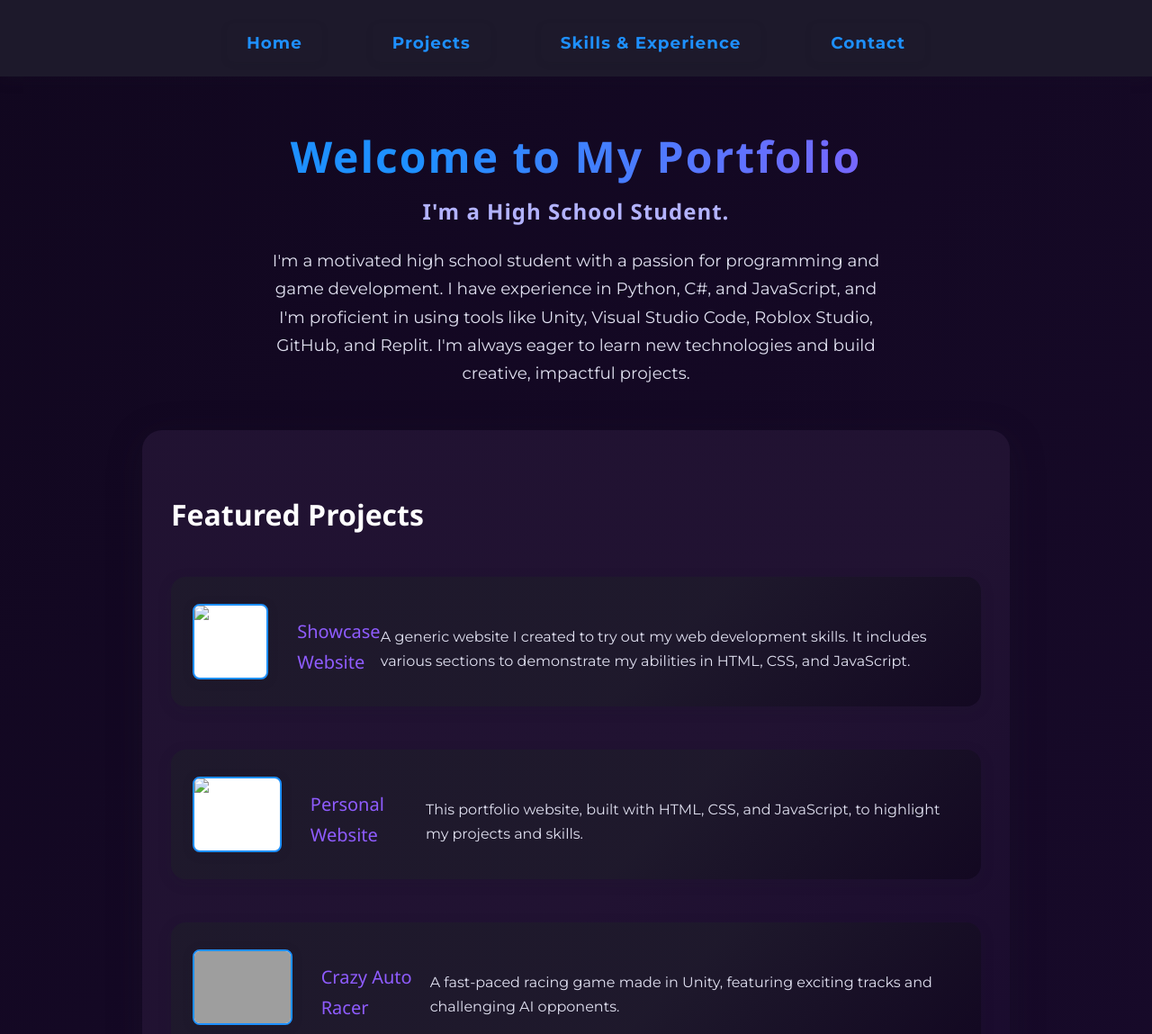
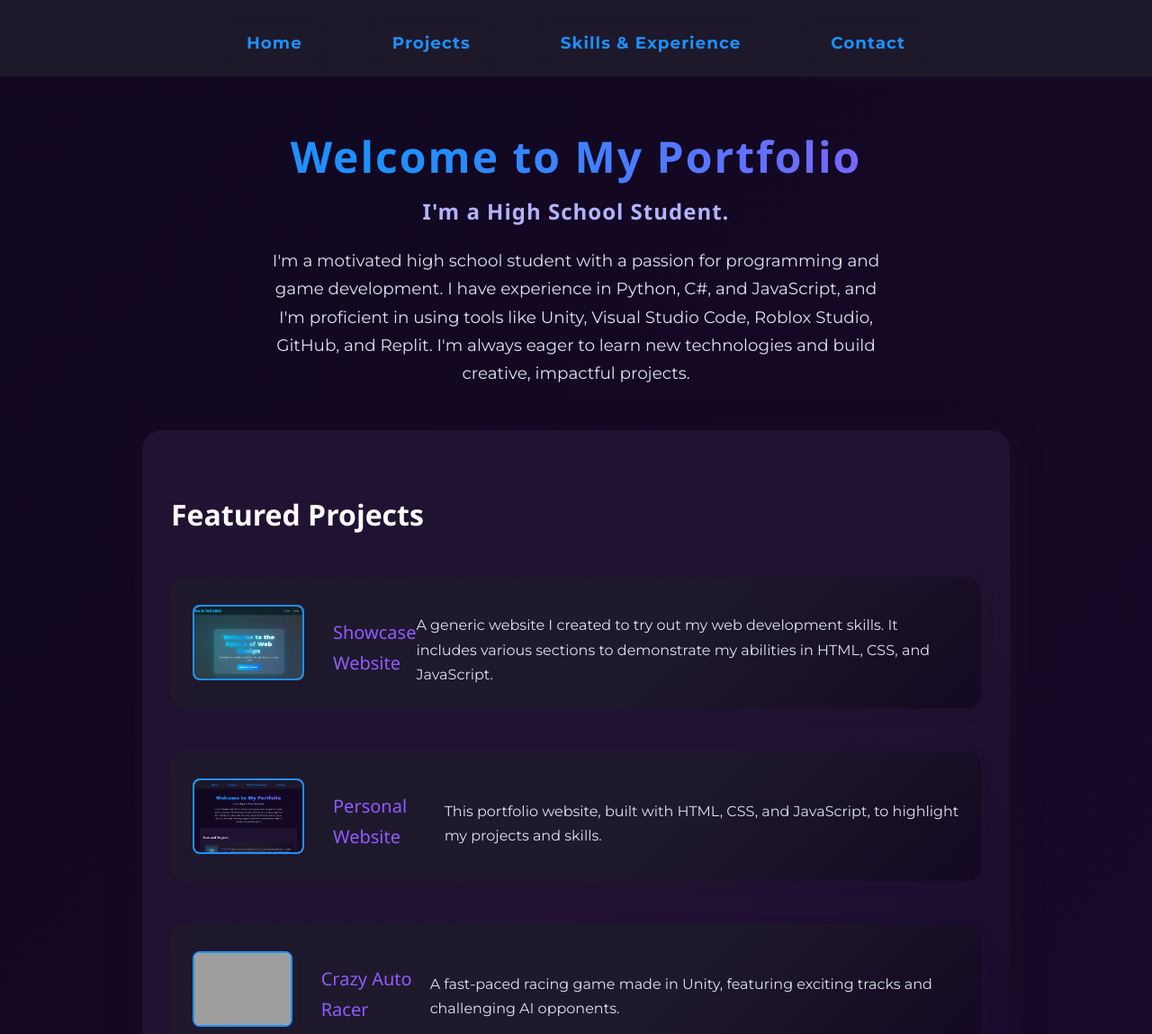
Before and after one commit to madslavxx/portfolio_website, a plain HTML site: page index.html in a window 1280 px wide. Shown: the top 1149 px of the page at 90% size. Drawn offline with Linux system fonts and the light colour scheme; the site is published under a folder, as on GitHub Pages, so addresses that start at the root find nothing; grey boxes are pictures that could not be loaded.

Commit message:
Fix image paths in featured projects section for correct display

```diff
--- a/index.html
+++ b/index.html
@@ -33,7 +33,7 @@
         <div id="featured-projects">
             <a class="project-link" href="https://madslavxx.github.io/showcase-website/" target="_blank">
                 <div>
-                    <img src="/images/showcaseImage.png" alt="Showcase Website"
+                    <img src="images/showcaseImage.png" alt="Showcase Website"
                         style="width:120px;height:80px;border-radius:8px;">
                     <h3>Showcase Website</h3>
                     <p>A generic website I created to try out my web development skills. It includes various sections
@@ -42,7 +42,7 @@
             </a>
             <a class="project-link" href="https://your-portfolio-website-link.com" target="_blank">
                 <div>
-                    <img src="/images/portfolioImage.png" alt="Personal Website"
+                    <img src="images/portfolioImage.png" alt="Personal Website"
                         style="width:120px;height:80px;border-radius:8px;">
                     <h3>Personal Website</h3>
                     <p>This portfolio website, built with HTML, CSS, and JavaScript, to highlight my projects and skills.</p>
```
